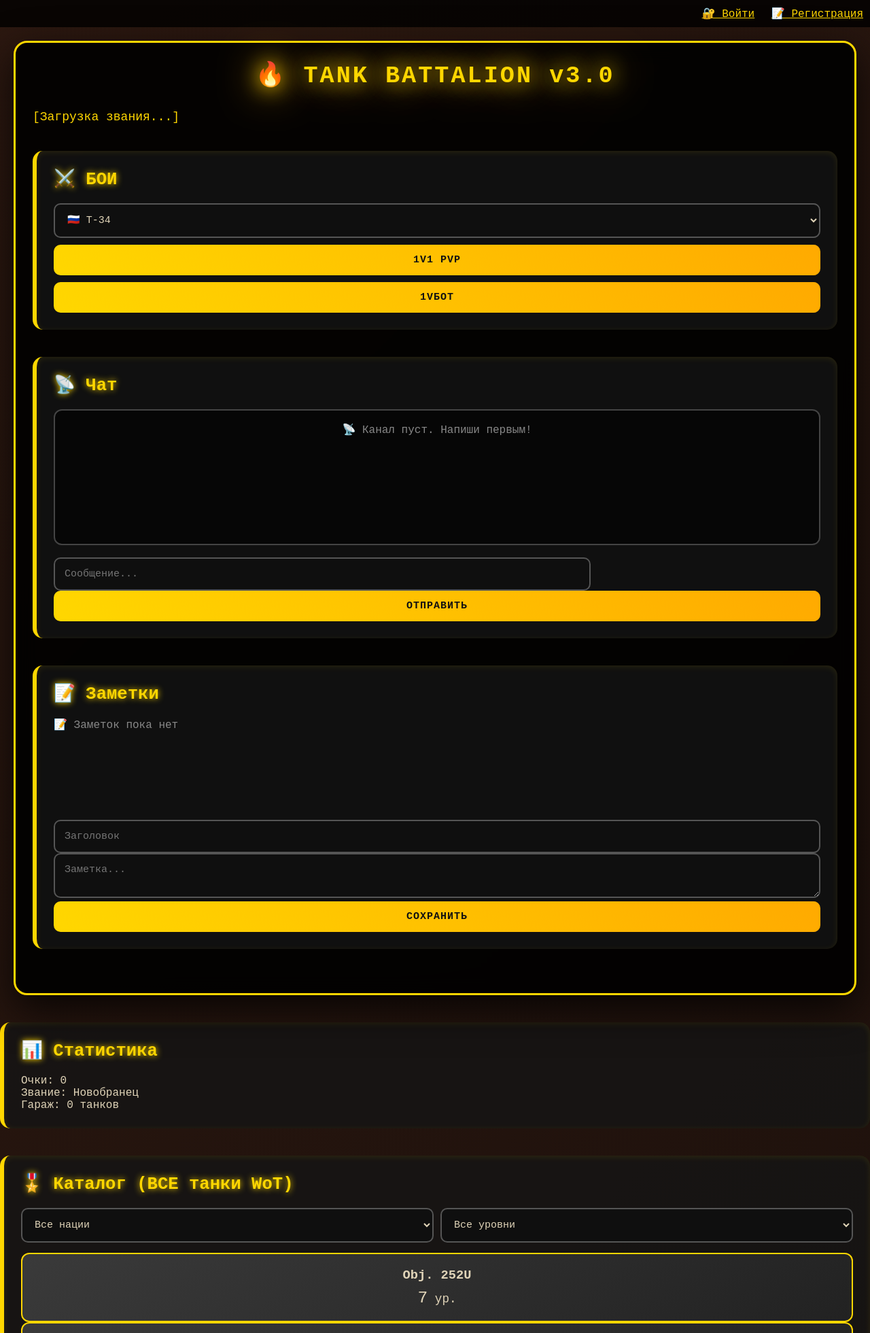
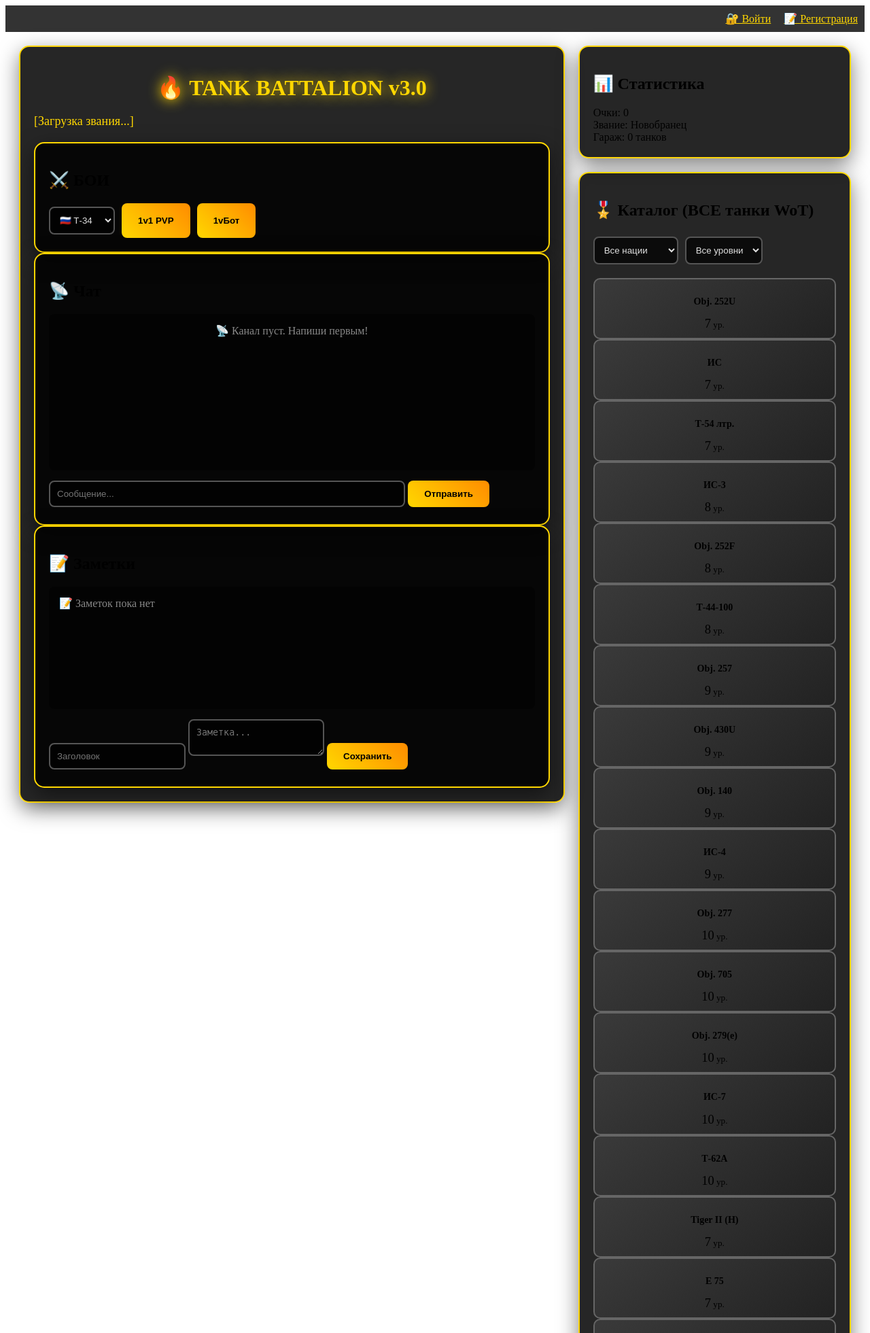
Before and after one commit to lCatapl/-3AnUCKU_TAHKUCTA, a Flask app: page / in a window 1280 px wide. Shown: the top 1961 px of the page at 68% size. Run offline with Flask 3, Linux system fonts and the light colour scheme; data that the repository does not hold is empty.

Commit message:
Update style.css

```diff
--- a/static/style.css
+++ b/static/style.css
@@ -1,236 +1,110 @@
-* { margin: 0; padding: 0; box-sizing: border-box; }
-body {
-    font-family: 'Courier New', monospace;
-    background: linear-gradient(135deg, #2c1810 0%, #1a0f0b 50%, #0d0805 100%);
-    color: #e0d4b8;
-    overflow-x: hidden;
-    min-height: 100vh;
-    cursor: crosshair;
+.main-container {
+    display: flex;
+    min-height: calc(100vh - 60px);
+    gap: 20px;
+    padding: 20px;
+    max-width: 1400px;
+    margin: 0 auto;
 }
 
-.tank-container {
-    position: fixed;
-    top: 15vh;
-    left: 50%;
-    transform: translateX(-50%);
-    z-index: 10;
-    transition: transform 0.5s ease;
-}
-.tank {
-    width: 220px;
-    height: 130px;
-    background: linear-gradient(45deg, #4a4a4a, #2a2a2a, #1a1a1a);
-    border-radius: 15px;
-    position: relative;
-    box-shadow: 0 15px 40px rgba(255,215,0,0.4), inset 0 5px 10px rgba(255,255,255,0.1);
-    animation: tankFloat 4s ease-in-out infinite;
-}
-.tank::before {
-    content: '';
-    position: absolute;
-    top: 25px;
-    right: -35px;
-    width: 70px;
-    height: 22px;
-    background: linear-gradient(90deg, #666, #444);
-    border-radius: 12px;
-    transform-origin: left center;
-    transition: transform 0.2s ease;
-    box-shadow: 0 3px 10px rgba(0,0,0,0.5);
-}
-.tank::after {
-    content: '💥';
-    position: absolute;
-    top: -15px;
-    right: -50px;
-    font-size: 35px;
-    opacity: 0;
-    transition: all 0.3s ease;
-}
-@keyframes tankFloat {
-    0%, 100% { transform: translateY(0px) rotate(-1deg); }
-    50% { transform: translateY(-15px) rotate(1deg); }
+.left-panel {
+    flex: 2; /* 2/3 ширины */
+    display: flex;
+    flex-direction: column;
+    gap: 20px;
 }
 
-.hud {
-    position: relative;
-    z-index: 20;
-    background: rgba(0,0,0,0.9);
-    border: 3px solid #ffd700;
-    border-radius: 20px;
-    margin: 20px;
-    padding: 25px;
-    backdrop-filter: blur(15px);
-    box-shadow: 0 20px 60px rgba(0,0,0,0.8);
+.right-panel {
+    flex: 1; /* 1/3 ширины */
+    display: flex;
+    flex-direction: column;
+    gap: 20px;
 }
+
+.hud, .section {
+    background: rgba(0,0,0,0.85);
+    border: 2px solid #ffd700;
+    border-radius: 15px;
+    padding: 20px;
+    box-shadow: 0 10px 30px rgba(0,0,0,0.5);
+}
+
 .hud h1 {
     color: #ffd700;
     text-align: center;
-    text-shadow: 0 0 30px #ffd700, 0 0 60px #ffaa00;
-    margin-bottom: 30px;
-    font-size: 2.2em;
-    letter-spacing: 3px;
+    margin-bottom: 20px;
+    text-shadow: 0 0 20px #ffd700;
 }
 
-.section {
-    margin: 40px 0;
-    padding: 25px;
-    background: rgba(20,20,20,0.8);
-    border-radius: 15px;
-    border-left: 6px solid #ffd700;
-    box-shadow: inset 0 2px 10px rgba(255,215,0,0.1);
-}
-.section h2 {
-    color: #ffd700;
-    margin-bottom: 20px;
-    font-size: 1.6em;
-    text-shadow: 0 0 10px #ffd700;
+button {
+    background: linear-gradient(45deg, #ffd700, #ff8c00);
+    border: none;
+    padding: 12px 24px;
+    color: #000;
+    font-weight: bold;
+    border-radius: 8px;
+    cursor: pointer;
+    transition: all 0.3s;
 }
 
-#chat-container {
-    height: 280px;
-    overflow-y: auto;
-    border: 2px solid #444;
-    border-radius: 12px;
-    padding: 18px;
-    background: rgba(0,0,0,0.6);
-    margin-bottom: 18px;
-    scrollbar-width: thin;
-}
-.chat-message {
-    margin: 8px 0;
-    padding: 12px;
-    background: rgba(255,215,0,0.12);
-    border-radius: 8px;
-    border-left: 4px solid #ffd700;
+button:hover {
+    transform: scale(1.05);
+    box-shadow: 0 5px 20px rgba(255,215,0,0.4);
 }
 
-.note {
-    background: rgba(0,120,0,0.25);
-    padding: 18px;
-    margin: 12px 0;
-    border-radius: 12px;
-    border-left: 5px solid #00ff88;
-    box-shadow: 0 5px 15px rgba(0,255,136,0.2);
+input, select, textarea {
+    background: rgba(0,0,0,0.7);
+    border: 2px solid #555;
+    color: #e0e0e0;
+    padding: 10px;
+    border-radius: 8px;
+    margin: 5px 0;
+}
+
+#chat-container, #notes-list {
+    background: rgba(0,0,0,0.5);
+    border-radius: 8px;
+    padding: 15px;
+    max-height: 200px;
+    overflow-y: auto;
+    margin: 10px 0;
 }
 
 .tank-grid {
     display: grid;
-    grid-template-columns: repeat(auto-fill, minmax(220px, 1fr));
-    gap: 18px;
-    margin-top: 25px;
+    grid-template-columns: repeat(auto-fill, minmax(120px, 1fr));
+    gap: 10px;
+    max-height: 500px;
+    overflow-y: auto;
 }
+
 .tank-card {
     background: linear-gradient(145deg, #3a3a3a, #222);
-    border: 2px solid #ffd700;
-    border-radius: 12px;
-    padding: 20px;
+    border: 2px solid #666;
+    border-radius: 10px;
+    padding: 10px;
+    cursor: pointer;
+    transition: all 0.3s;
     text-align: center;
-    cursor: pointer;
-    transition: all 0.4s ease;
-    position: relative;
-    overflow: hidden;
-}
-.tank-card::before {
-    content: '';
-    position: absolute;
-    top: 0;
-    left: -100%;
-    width: 100%;
-    height: 100%;
-    background: linear-gradient(90deg, transparent, rgba(255,215,0,0.2), transparent);
-    transition: left 0.5s;
-}
-.tank-card:hover::before {
-    left: 100%;
-}
-.tank-card:hover {
-    transform: translateY(-12px) scale(1.02);
-    box-shadow: 0 20px 50px rgba(255,215,0,0.5);
-    border-color: #ffaa00;
+    font-size: 12px;
 }
 
-.form-row {
-    display: flex;
-    gap: 12px;
-    margin-bottom: 12px;
-}
-.form-row input[type="submit"] {
-    flex: 0 0 auto;
-    width: auto;
-    padding: 12px 24px;
+.tank-card:hover {
+    border-color: #ffd700;
+    transform: translateY(-5px);
+    box-shadow: 0 10px 25px rgba(255,215,0,0.3);
 }
 
-input, textarea, select, button {
-    width: 100%;
-    padding: 14px;
-    border: 2px solid #555;
-    border-radius: 10px;
-    background: rgba(15,15,15,0.9);
-    color: #e0d4b8;
-    font-family: inherit;
-    font-size: 15px;
-    transition: all 0.3s ease;
+.tank-info {
+    position: fixed;
+    top: 50%;
+    left: 50%;
+    transform: translate(-50%, -50%);
+    background: rgba(0,0,0,0.95);
+    border: 3px solid #ffd700;
+    border-radius: 15px;
+    padding: 30px;
+    max-width: 500px;
+    z-index: 1000;
+    display: none;
 }
-input:focus, textarea:focus, select:focus {
-    outline: none;
-    border-color: #ffd700;
-    box-shadow: 0 0 15px rgba(255,215,0,0.5);
-}
-button, input[type="submit"] {
-    background: linear-gradient(45deg, #ffd700, #ffaa00);
-    border: none;
-    color: #111;
-    font-weight: bold;
-    cursor: pointer;
-    text-transform: uppercase;
-    letter-spacing: 1px;
-}
-button:hover, input[type="submit"]:hover {
-    transform: scale(1.05);
-    box-shadow: 0 8px 25px rgba(255,215,0,0.6);
-}
-
-.filters {
-    display: flex;
-    gap: 15px;
-    margin: 25px 0;
-    flex-wrap: wrap;
-}
-.filters select {
-    flex: 1;
-    min-width: 140px;
-}
-
-.explosion {
-    position: fixed;
-    pointer-events: none;
-    font-size: 45px;
-    z-index: 100;
-    animation: explode 0.7s ease-out forwards;
-}
-@keyframes explode {
-    0% { transform: scale(0) rotate(0deg); opacity: 1; }
-    50% { transform: scale(1.2) rotate(180deg); opacity: 1; }
-    100% { transform: scale(3) rotate(360deg); opacity: 0; }
-}
-
-.smoke {
-    position: fixed;
-    width: 12px;
-    height: 12px;
-    background: radial-gradient(circle, rgba(100,100,100,0.8), transparent);
-    border-radius: 50%;
-    pointer-events: none;
-    z-index: 5;
-    animation: smokeRise 2.5s ease-out forwards;
-}
-@keyframes smokeRise {
-    0% { transform: translateY(0) scale(1); opacity: 1; }
-    100% { transform: translateY(-120px) scale(2.5); opacity: 0; }
-}
-
-/* Скроллбар */
-::-webkit-scrollbar { width: 8px; }
-::-webkit-scrollbar-track { background: rgba(0,0,0,0.3); }
-::-webkit-scrollbar-thumb { background: #ffd700; border-radius: 4px; }
```
